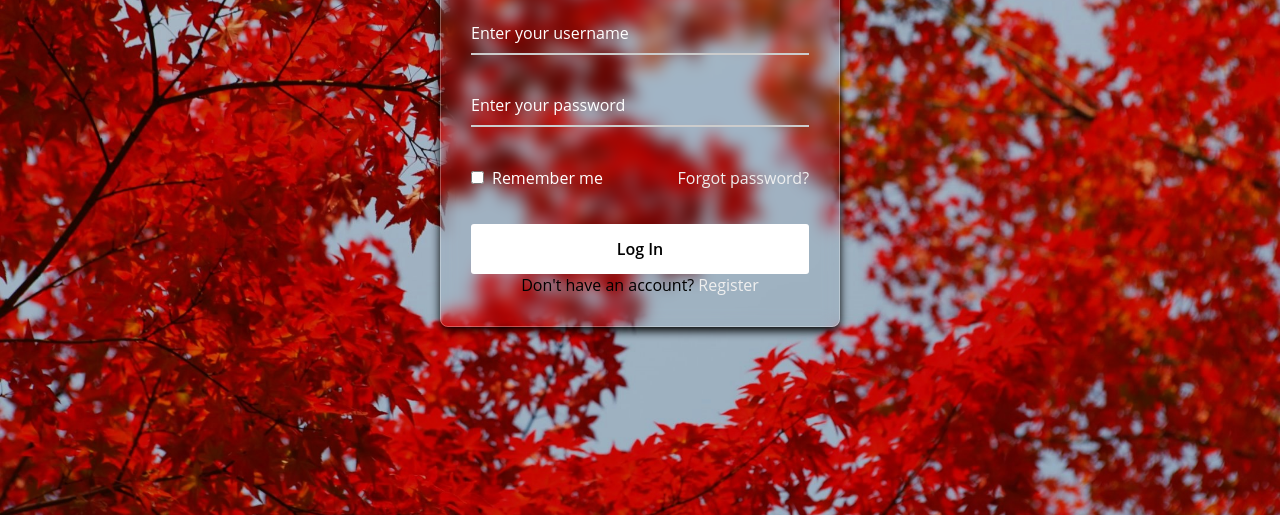
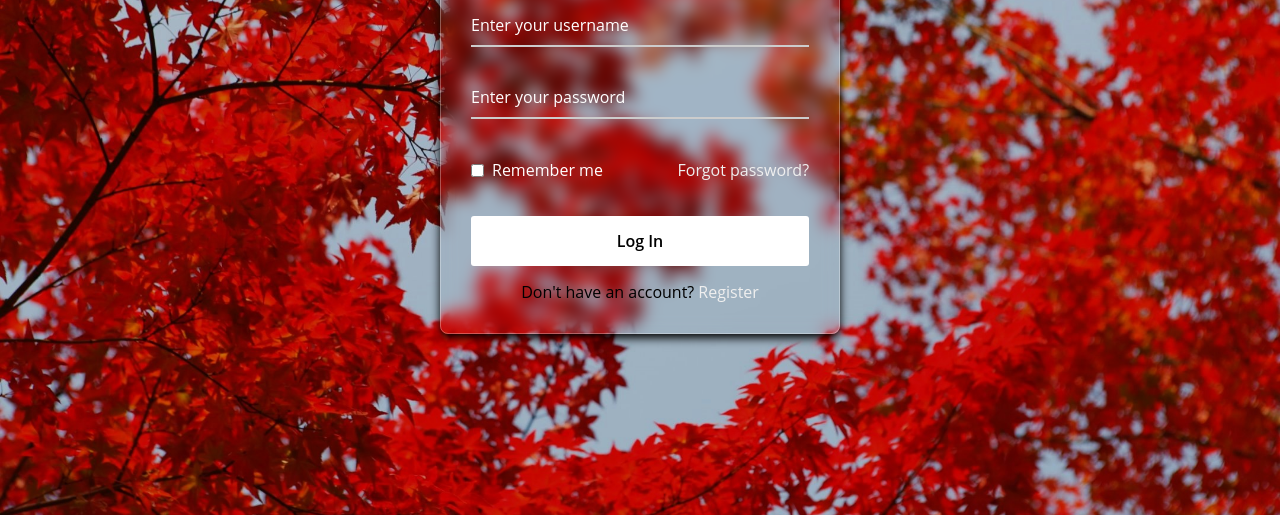
Before and after one commit to alandwalker2/spck-jsb07, a plain HTML site: page signin.html in a window 1280 px wide. Shown: the part 285-800 px from the top of the page. Drawn offline with Linux system fonts and the light colour scheme.

Commit message:
Update margin

```diff
--- a/style.css
+++ b/style.css
@@ -145,3 +145,7 @@ button:hover {
   margin-top: 30px;
   color: #fff;
 }
+
+.login p{
+  margin-top: 15px;
+}
```
